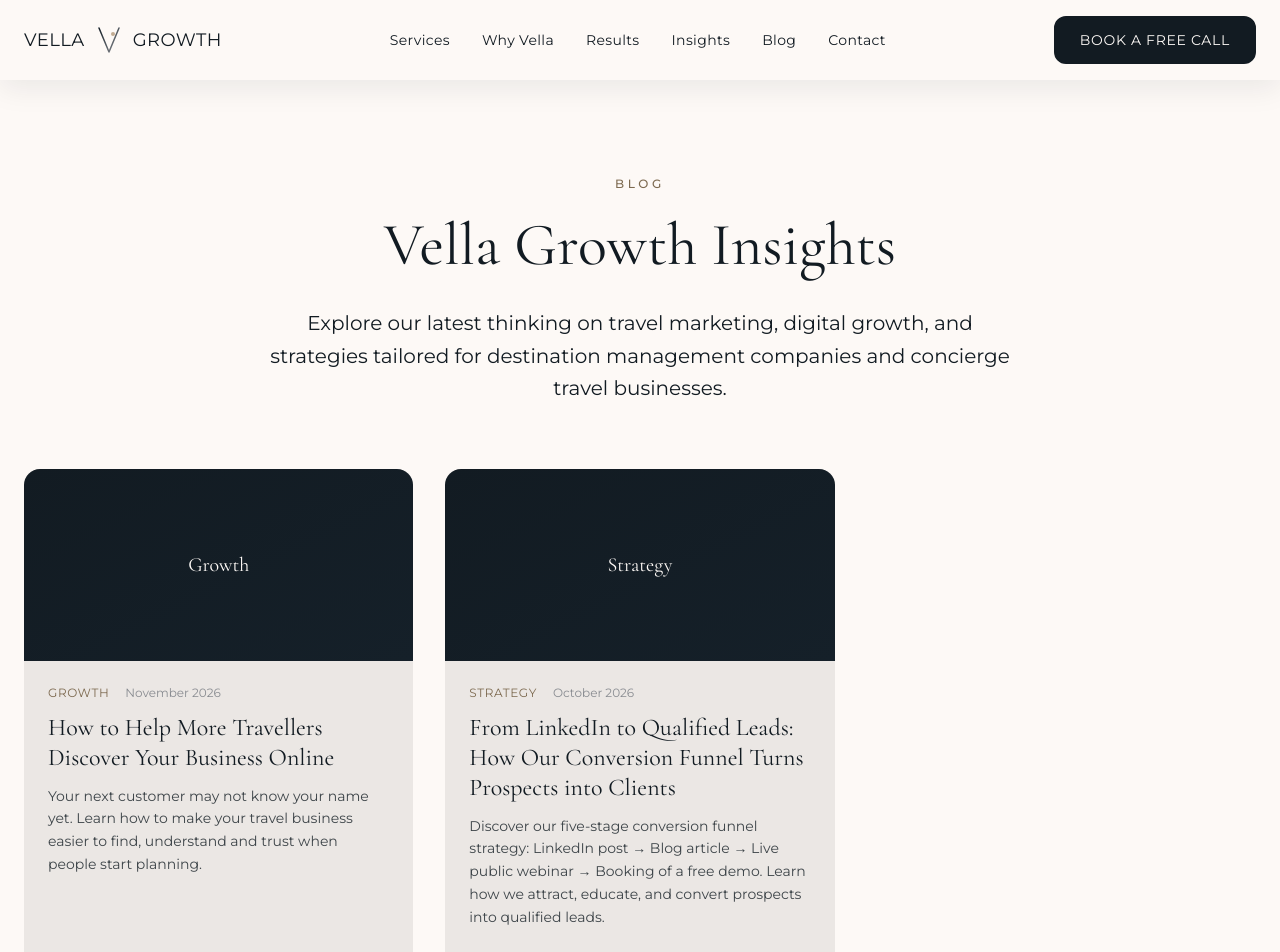
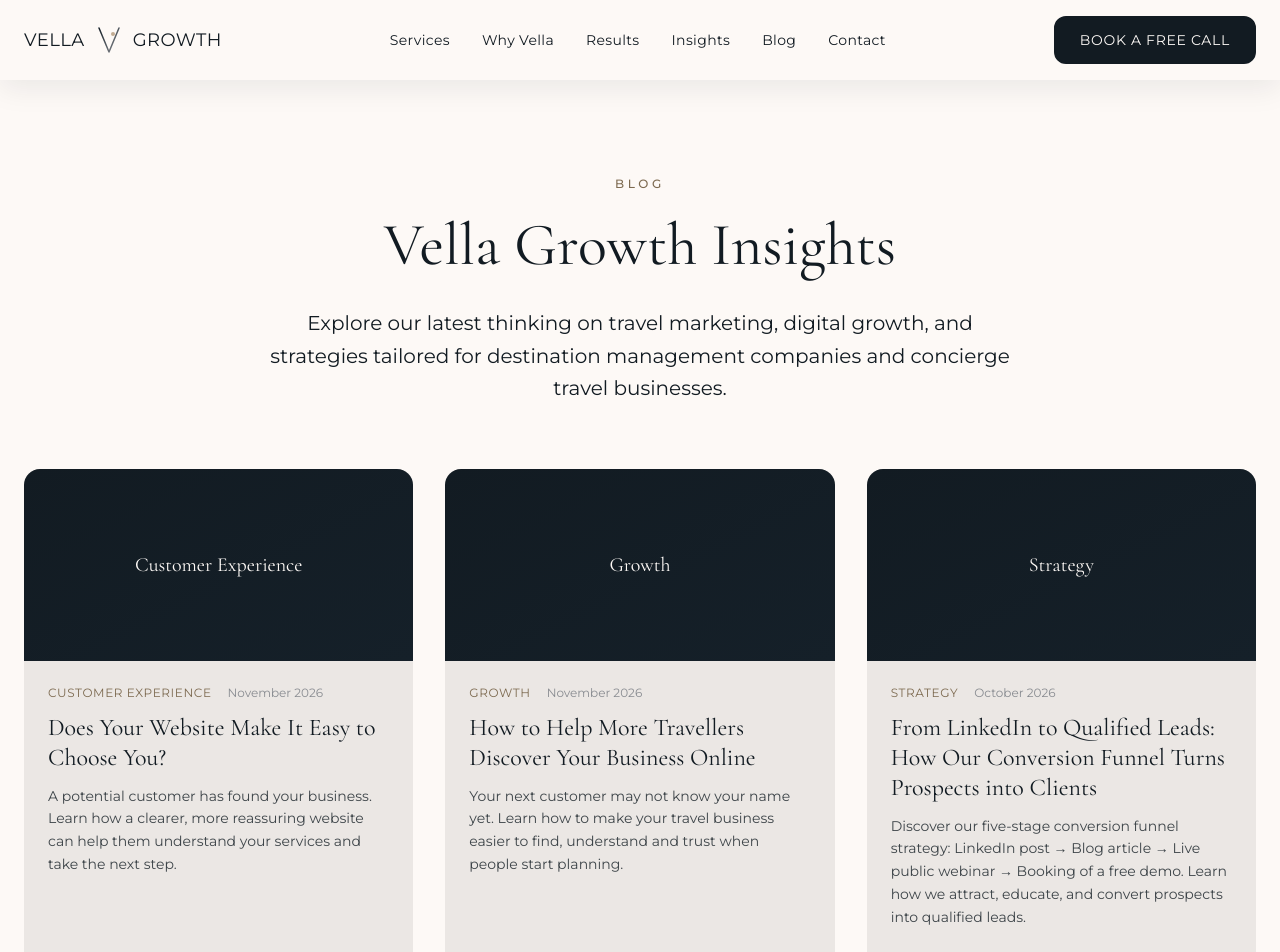
Before and after one commit to lasuamont/vellagrowthagency, a Next.js app: page /blog in a window 1280 px wide. Shown: the top 952 px of the page. Built offline with nearby package versions, Linux system fonts and the light colour scheme.

Commit message:
Feature website experience article in blog

```diff
--- a/src/app/blog/page.tsx
+++ b/src/app/blog/page.tsx
@@ -17,6 +17,14 @@ interface ArticleCard {
 }
 
 const articles: ArticleCard[] = [
+  {
+    id: "website-experience-turns-visitors-into-enquiries",
+    title: "Does Your Website Make It Easy to Choose You?",
+    excerpt: "A potential customer has found your business. Learn how a clearer, more reassuring website can help them understand your services and take the next step.",
+    date: "November 2026",
+    category: "Customer Experience",
+    href: "/blog/website-experience-turns-visitors-into-enquiries",
+  },
   {
     id: "be-found-by-more-travellers",
     title: "How to Help More Travellers Discover Your Business Online",
```
